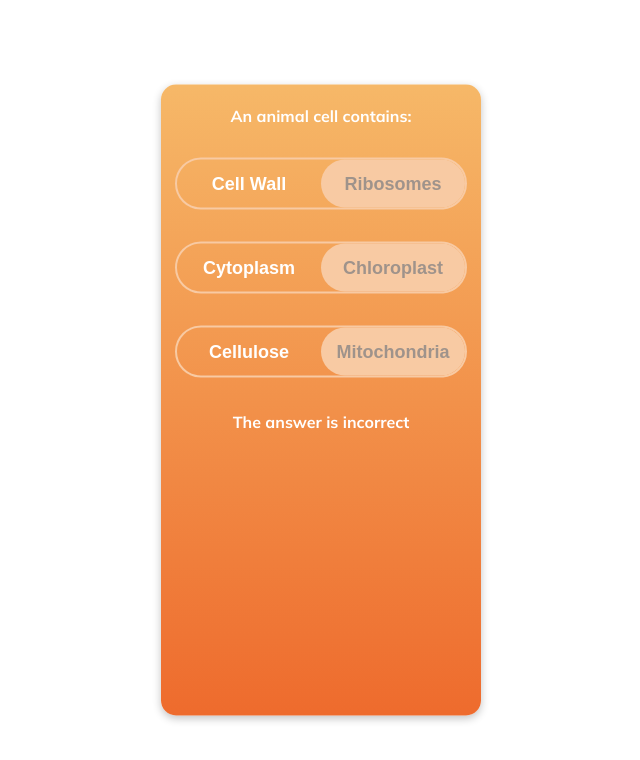
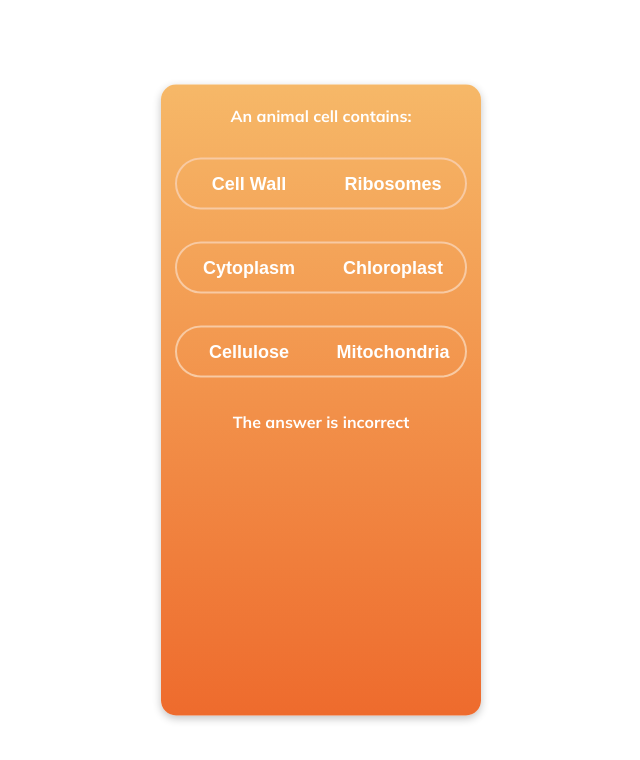
Before and after one commit to kl810/seneca-component, a React (Create React App) app: page / in a window 1280 px wide. Shown: the top 760 px of the page, without its empty margins (319-959 px from the left). Built offline with nearby package versions, Linux system fonts and the light colour scheme.

Commit message:
.selected refactored to .active for clarity

```diff
--- a/src/components/toggle-input/ToggleInput.css
+++ b/src/components/toggle-input/ToggleInput.css
@@ -23,7 +23,7 @@
     cursor: pointer;
 }
 
-.selected {
+.active {
     background-color: #F8CAA3;
     color: #9F938B;
 }
```
